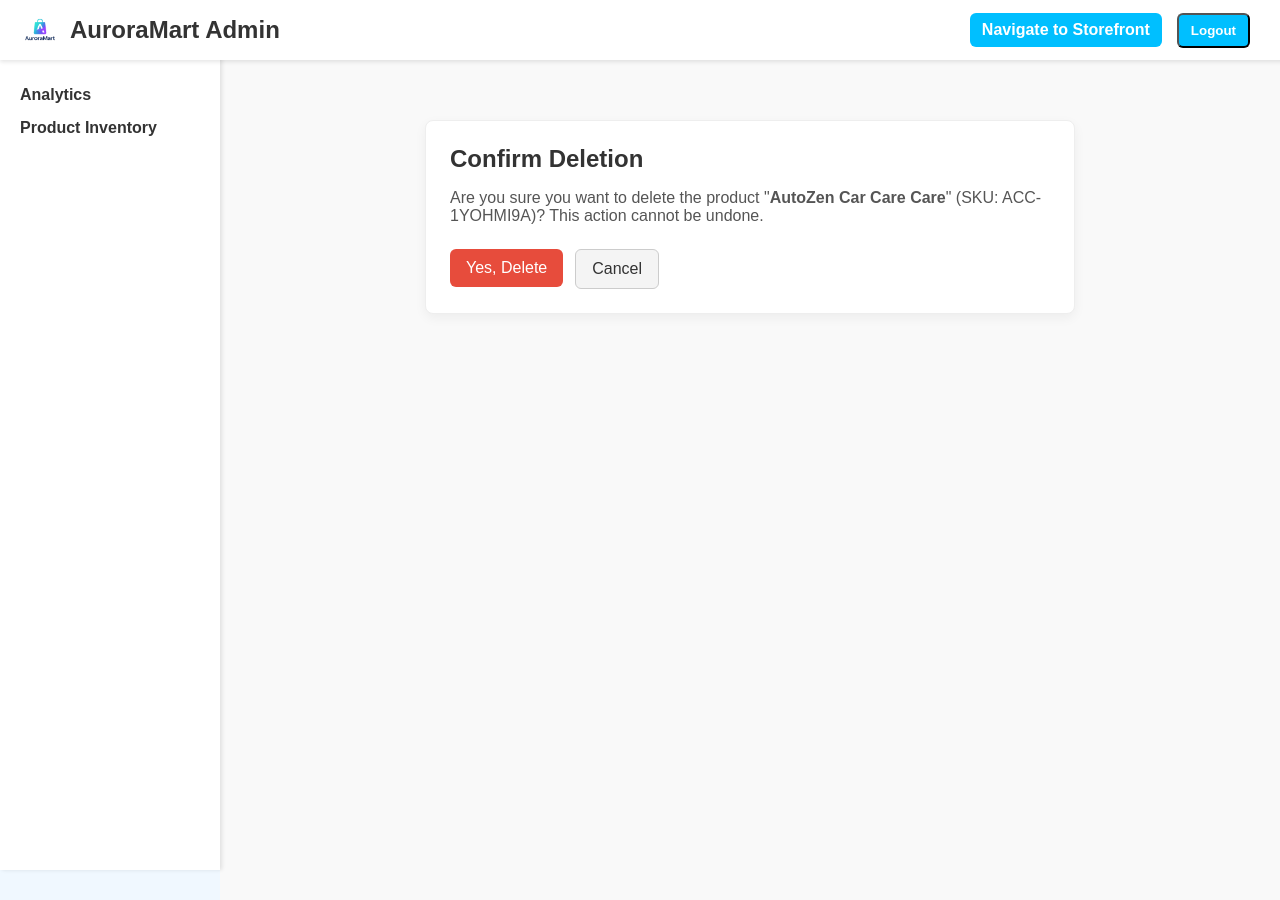
After one commit to sucrameht/aurora-mart, a Django app: a page that uses aurora_mart_proj/auroraadmin/templates/auroraadmin/product_confirm_del.html in a window 1280 px wide. The commit adds this page. Run offline with Django 5.2, Linux system fonts and the light colour scheme; data comes from the database, SQL or seed files in the repository; both versions use the stored data as it was after the commit.

Commit message:
Add Delete Product function

```diff
--- /dev/null
+++ b/aurora_mart_proj/auroraadmin/templates/auroraadmin/product_confirm_del.html
@@ -0,0 +1,64 @@
+{% extends 'auroraadmin/base.html' %}
+{% block title %}Delete Confirmation{% endblock %}
+{% block main_content %}
+    <style>
+        .confirm-container {
+            max-width: 600px;
+            margin: 40px auto;
+            padding: 24px;
+            border: 1px solid #eee;
+            border-radius: 8px;
+            background-color: #fff;
+            box-shadow: 0 4px 12px rgba(0, 0, 0, 0.05);
+        }
+        .confirm-header {
+            font-size: 1.5rem;
+            font-weight: 600;
+            margin-bottom: 16px;
+            color: #333;
+        }
+        .confirm-message {
+            font-size: 1rem;
+            margin-bottom: 24px;
+            color: #555;
+        }
+        .action-buttons {
+            display: flex;
+            gap: 12px;
+        }
+        .btn {
+            padding: 10px 16px;
+            border-radius: 6px;
+            font-size: 1rem;
+            cursor: pointer;
+            text-decoration: none;
+            text-align: center;
+        }
+        .btn-confirm {
+            background-color: #e74c3c;
+            color: #fff;
+            border: none;
+        }
+        .btn-cancel {
+            background-color: #f4f4f4;
+            color: #333;
+            border: 1px solid #ccc;
+        }
+    </style>
+
+    <div class="confirm-container">
+        <div class="confirm-header">Confirm Deletion</div>
+        <div class="confirm-message">
+            Are you sure you want to delete the product
+            "<strong>{{ product.product_name }}</strong>"
+            (SKU: {{ product.sku_code }})? This action cannot be undone.
+        </div>
+        <div class="action-buttons">
+            <form method="post" style="display:inline;">
+                {% csrf_token %}
+                <button type="submit" class="btn btn-confirm">Yes, Delete</button>
+            </form>
+            <a href="{% url 'auroraadmin:product' %}" class="btn btn-cancel">Cancel</a>
+        </div>
+    </div>
+{% endblock %}
--- a/aurora_mart_proj/auroraadmin/urls.py
+++ b/aurora_mart_proj/auroraadmin/urls.py
@@ -1,5 +1,5 @@
 from django.urls import path
-from .views import analytics_view, ProductInventoryView, AddProductView
+from .views import analytics_view, ProductInventoryView, AddProductView, DeleteProductView
 from django.contrib.auth.views import LogoutView
 
 app_name = 'auroraadmin'
@@ -8,5 +8,6 @@ urlpatterns = [
     path('analytics/', analytics_view, name='admin_dashboard'),
     path('product/', ProductInventoryView.as_view(), name='product'),
     path('product/add', AddProductView.as_view(), name='product_add'),
+    path('product/<str:sku_code>/delete/', DeleteProductView.as_view(), name='product_delete'),
     path('logout/', LogoutView.as_view(next_page='login'), name='logout'),
 ]
--- a/aurora_mart_proj/auroraadmin/views.py
+++ b/aurora_mart_proj/auroraadmin/views.py
@@ -149,3 +149,19 @@ class AddProductView(View):
         }
         # if there are errors
         return render(request, self.template_name, context)
+
+class DeleteProductView(View):
+    template_name = 'auroraadmin/product_confirm_del.html'
+
+    def get(self, request, sku_code, *args, **kwargs):
+        product = get_object_or_404(Product,sku_code=sku_code)
+        context = {
+            'product': product
+        }
+        return render(request, self.template_name, context)
+
+    def post(self, request, sku_code, *args, **kwargs):
+        product = get_object_or_404(Product,sku_code=sku_code)
+        product_name = product.product_name
+        product.delete()
+        return redirect(reverse('auroraadmin:product'))
```
Also changed, not shown: aurora_mart_proj/auroraadmin/templates/auroraadmin/product.html (+7 -0 lines), aurora_mart_proj/db.sqlite3.
